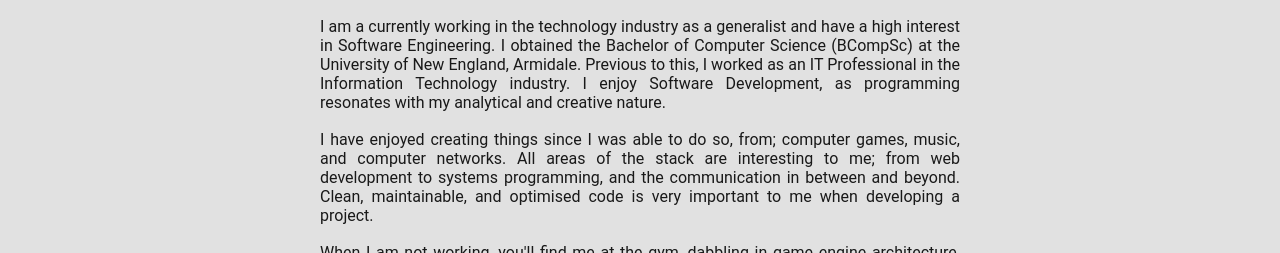
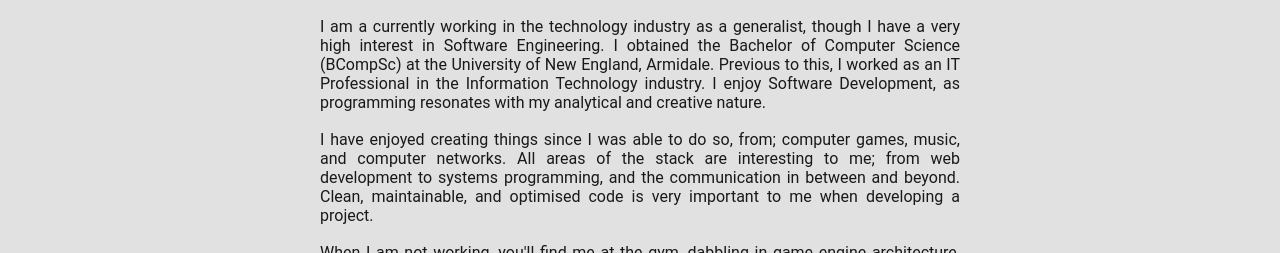
Before and after one commit to cyn1x/zacvukovic.com, a plain HTML site: page index.html in a window 1280 px wide. Shown: the part 547-800 px from the top of the page. Drawn offline with Linux system fonts and the light colour scheme; files whose address does not match are found by name; a web font is replaced by a local one.

Commit message:
Changed current job title and added Bitbucket logo

```diff
--- a/index.html
+++ b/index.html
@@ -56,11 +56,11 @@
             <h1 class="article-headers anchor" id="about">About Me</h1>
             <span>
                 <p>
-                    I am a currently working in the technology industry as a generalist and have a high interest in
-                    Software Engineering. I obtained the Bachelor of Computer Science (BCompSc) at the University of
-                    New England, Armidale. Previous to this, I worked as an IT Professional in the Information
-                    Technology industry. I enjoy Software Development, as programming resonates with my analytical and
-                    creative nature.
+                    I am a currently working in the technology industry as a generalist, though I have a very high
+                    interest in Software Engineering. I obtained the Bachelor of Computer Science (BCompSc) at the
+                    University of New England, Armidale. Previous to this, I worked as an IT Professional in the
+                    Information Technology industry. I enjoy Software Development, as programming resonates with my
+                    analytical and creative nature.
                 </p>
             </span>
             <br/>
@@ -283,11 +283,11 @@
             <h1 class="article-headers anchor" id="work">Work</h1>
             <span>
                 <p>2020-Present</p>
-                <p>AR/VR Support Specialist</p>
+                <p>DevOps Engineer</p>
                 <p>TAFE NSW</p>
                 <p>Armidale, NSW, Australia</p>
                 <br/>
-                <p>2020-Present</p>
+                <p>2020-2020</p>
                 <p>Software Engineer</p>
                 <p>University of New England (AU)</p>
                 <p>Armidale, NSW, Australia</p>
@@ -348,6 +348,7 @@
                 <a href="https://twitter.com/AlmightyZacPac/" target="_blank" rel="noopener"><i class="fab fa-twitter-square"></i></a>
                 <a href="https://github.com/Cyn1x/" target="_blank" rel=noopener><i class="fab fa-github-square"></i></a>
                 <a href="https://gitlab.com/Cyn1x/" target="_blank" rel=noopener><i class="fab fa-gitlab"></i></a>
+                <a href="https://bitbucket.org/cyn1x/" target="_blank" rel=noopener><i class="fab fa-bitbucket"></i></a>
             </div>
         </article>
     </section>
```
